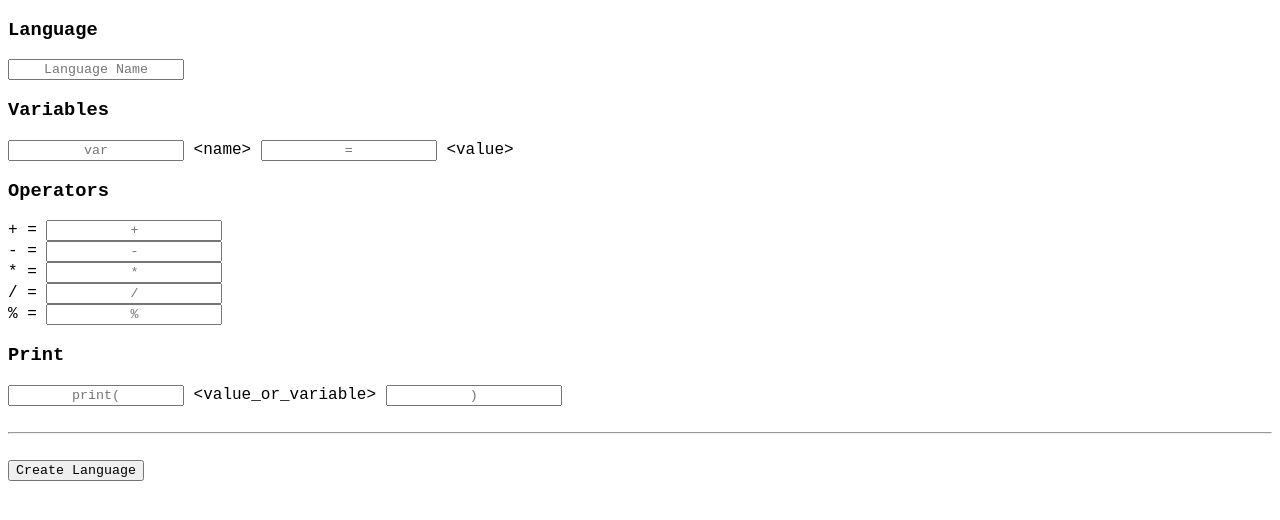
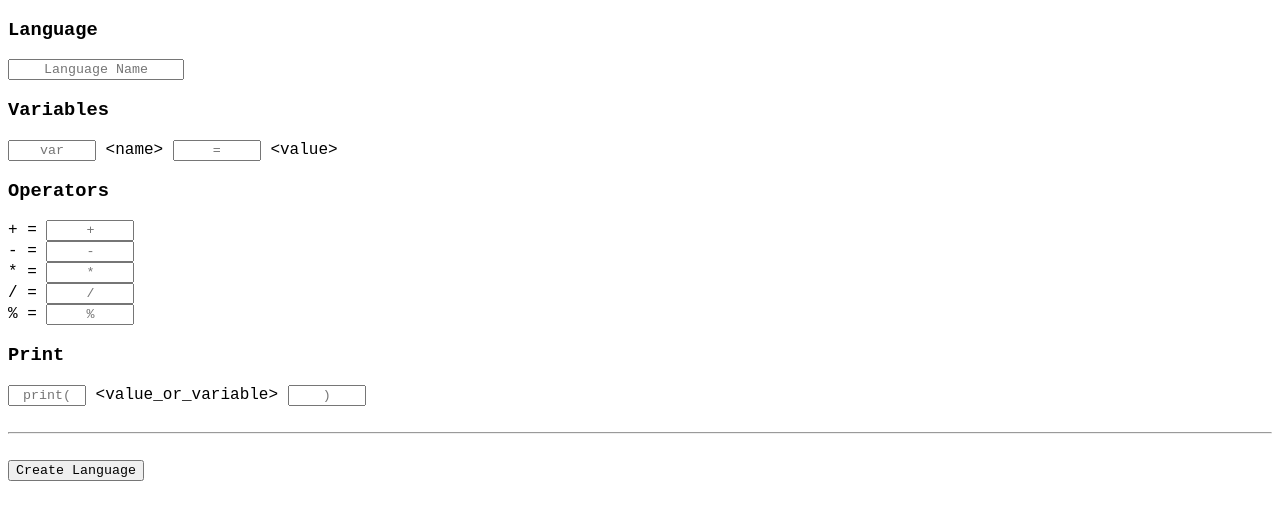
Before and after one commit to benstigsen/Programming-Webapplication, a Flask app: page /create in a window 1280 px wide. Shown: the top 520 px of the page. Run offline with Flask 2, Linux system fonts and the light colour scheme.

Commit message:
create.css added max lengths

```diff
--- a/static/css/create.css
+++ b/static/css/create.css
@@ -4,6 +4,24 @@
 }
 
 input
+{text-align: center;}
+
+.language input
 {
-  text-align: center;
+  max-width: 300px;
 }
+
+.variable input
+{
+  max-width: 80px;
+}
+
+.operator input
+{
+  max-width: 80px;
+}
+
+.print input
+{
+  max-width: 70px;
+}
```
